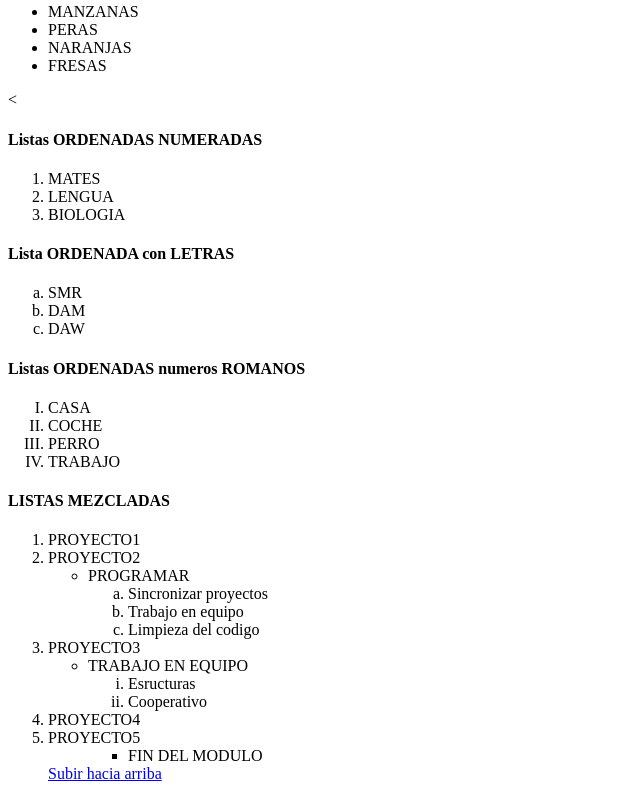
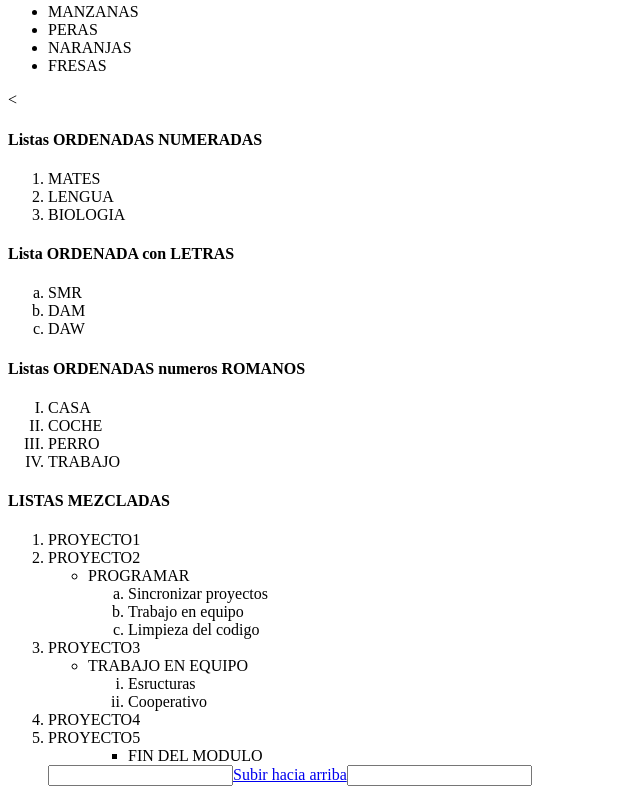
Before and after one commit to kev312/repaso, a plain HTML site: page index.html in a window 1280 px wide. Shown: the part 458-1260 px from the top of the page, without its empty margins (0-640 px from the left). Drawn offline with Linux system fonts and the light colour scheme.

Commit message:
Update index.html

```diff
--- a/index.html
+++ b/index.html
@@ -100,7 +100,7 @@ SUB INDICE: <b>232<sub>a</sub>34</b>
             </ul>
 
 <!--Boton  para subir hacia arriba-->
-    <a href="#arriba">Subir hacia arriba</a>
+  <input type="botton"><a href="#arriba">Subir hacia arriba</a><input>
 </ol>
 
 
```
